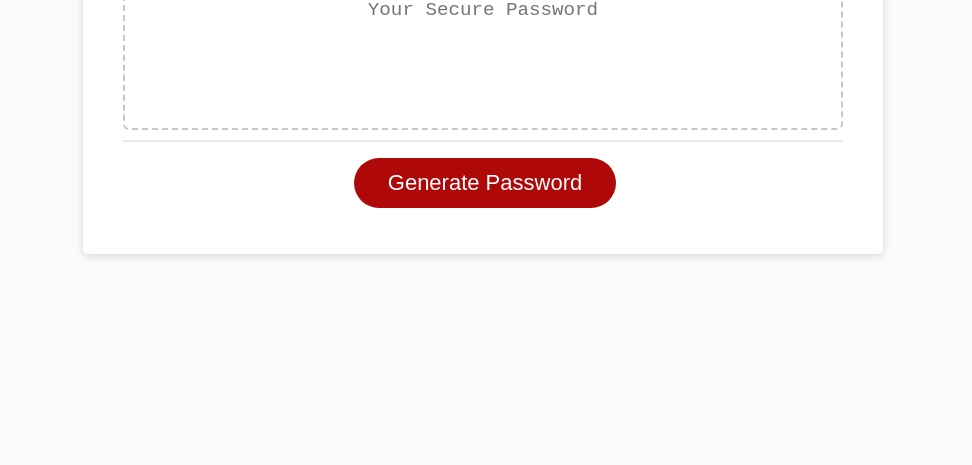
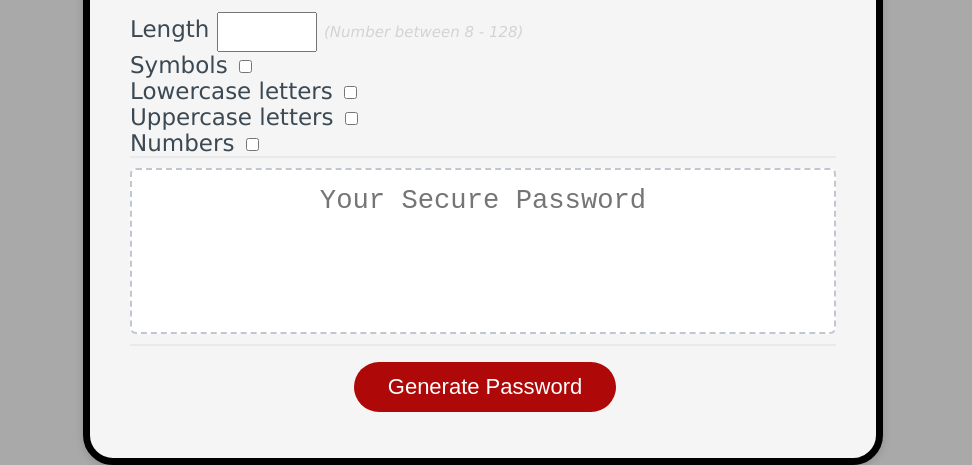
Before and after one commit to eloy522752868/employees-passwords-generate-, a plain HTML site: page index.html in a window 1280 px wide. Shown: the part 372-837 px from the top of the page, without its empty margins (157-1129 px from the left). Before the commit the page ends 800 px from the top, so only its background shows below. Drawn offline with Linux system fonts and the light colour scheme.

Commit message:
made changes to my syle sheet.

```diff
--- a/assets/css/style.css
+++ b/assets/css/style.css
@@ -13,8 +13,8 @@ body,
 }
 
 body {
-  font-family: sans-serif;
-  background-color: #f9fbfd;
+  font-family: 'Courier New (monospace)', 'Lucida Sans Unicode', 'Lucida Grande', 'Lucida Sans', Arial, sans-serif;
+  background-color:darkgray
 }
 
 .wrapper {
@@ -28,15 +28,18 @@ header {
   padding: 20px;
   padding-top: 0px;
   color: hsl(206, 17%, 28%);
+  font-size: 40px;
 }
 
 .card {
-  background-color: hsl(0, 0%, 100%);
-  border-radius: 5px;
-  border-width: 1px;
+  background-color: whitesmoke;
+  border-radius: 30px;
+  border-width: 7px;
+  border-style: solid;
+  border-color: black;
   box-shadow: rgba(0, 0, 0, 0.15) 0px 2px 8px 0px;
   color: hsl(206, 17%, 28%);
-  font-size: 18px;
+  font-size: 23px;
   margin: 0 auto;
   max-width: 800px;
   padding: 30px 40px;
@@ -96,7 +99,16 @@ button[disabled] {
 .float-right {
   float: right;
 }
-
+#lengthtip
+{
+  font-style:italic;
+  font-size: 15px;
+  color: lightgray;
+}
+#length {
+  height: 40px;
+  width: 100px;;
+}
 #password {
   -webkit-appearance: none;
   -moz-appearance: none;
@@ -108,7 +120,7 @@ button[disabled] {
   padding-left: 15px;
   padding-right: 15px;
   padding-bottom: 85px;
-  font-size: 1.2rem;
+  font-size: 1.7rem;
   text-align: center;
   margin-top: 10px;
   margin-bottom: 10px;
@@ -117,6 +129,7 @@ button[disabled] {
   resize: none;
   overflow: hidden;
 }
+
 
 @media (max-width: 690px) {
   .btn {
--- a/assets/js/script.js
+++ b/assets/js/script.js
@@ -1,9 +1,9 @@
     //Decalared my Varaibles
-    var inputLength = document.querySelector('input[name="length"]');
-    var lowerCaseLetter = document.querySelector('input[name="lowercase"]');
-    var upperCaseLetter = document.querySelector('input[name="uppercase"]');
-    var number = document.querySelector('input[name="number"]');
-    var symbol = document.querySelector('input[name="symbol"]');
+    var inputLength = document.querySelector('input[id="length"]');
+    var lowerCaseLetter = document.querySelector('input[id="lowercase"]');
+    var upperCaseLetter = document.querySelector('input[id="uppercase"]');
+    var number = document.querySelector('input[id="number"]');
+    var symbol = document.querySelector('input[id="symbol"]');
     var generatePass = document.querySelector('.wrapper button');
 
  passKeys = {
@@ -49,7 +49,7 @@ function generatePassword(lower, upper, num, sym, length){
     }
     var passwordText = document.querySelector("#password");
     passwordText.value = finalPassword;
-    //document.querySelector('input[type="text"]').value =  finalPassword;
+
   }else{
     passwordText.value =  "Select any password option and specify the length";
   }
--- a/index.html
+++ b/index.html
@@ -15,11 +15,11 @@
       <div class="card">
         <div class="card-header">
           <h2>Generate a Password</h2>
-          <label>Length <input type="number" name="length" min="0"></label><br>
-          <label>Symbols <input type="checkbox" name="symbol"><i class="check"></i></label><br>
-          <label>Lowercase letters <input type="checkbox" name="lowercase"><i class="check"></i></label><br>
-          <label>Uppercase letters <input type="checkbox" name="uppercase"><i class="check"></i></label><br>
-          <label>Numbers <input type="checkbox" name="number"><i class="check"></i></label><br>
+          <label>Length <input type="number" id="length" min="8" max="128"> <label id ="lengthtip">  (Number between 8 - 128)</label><br>
+          <label>Symbols <input type="checkbox" id="symbol"><i class="check"></i></label><br>
+          <label>Lowercase letters <input type="checkbox" id="lowercase"><i class="check"></i></label><br>
+          <label>Uppercase letters <input type="checkbox" id="uppercase"><i class="check"></i></label><br>
+          <label>Numbers <input type="checkbox" id="number"><i class="check"></i></label><br>
         </div>
         <div class="card-body">
           <textarea
```
